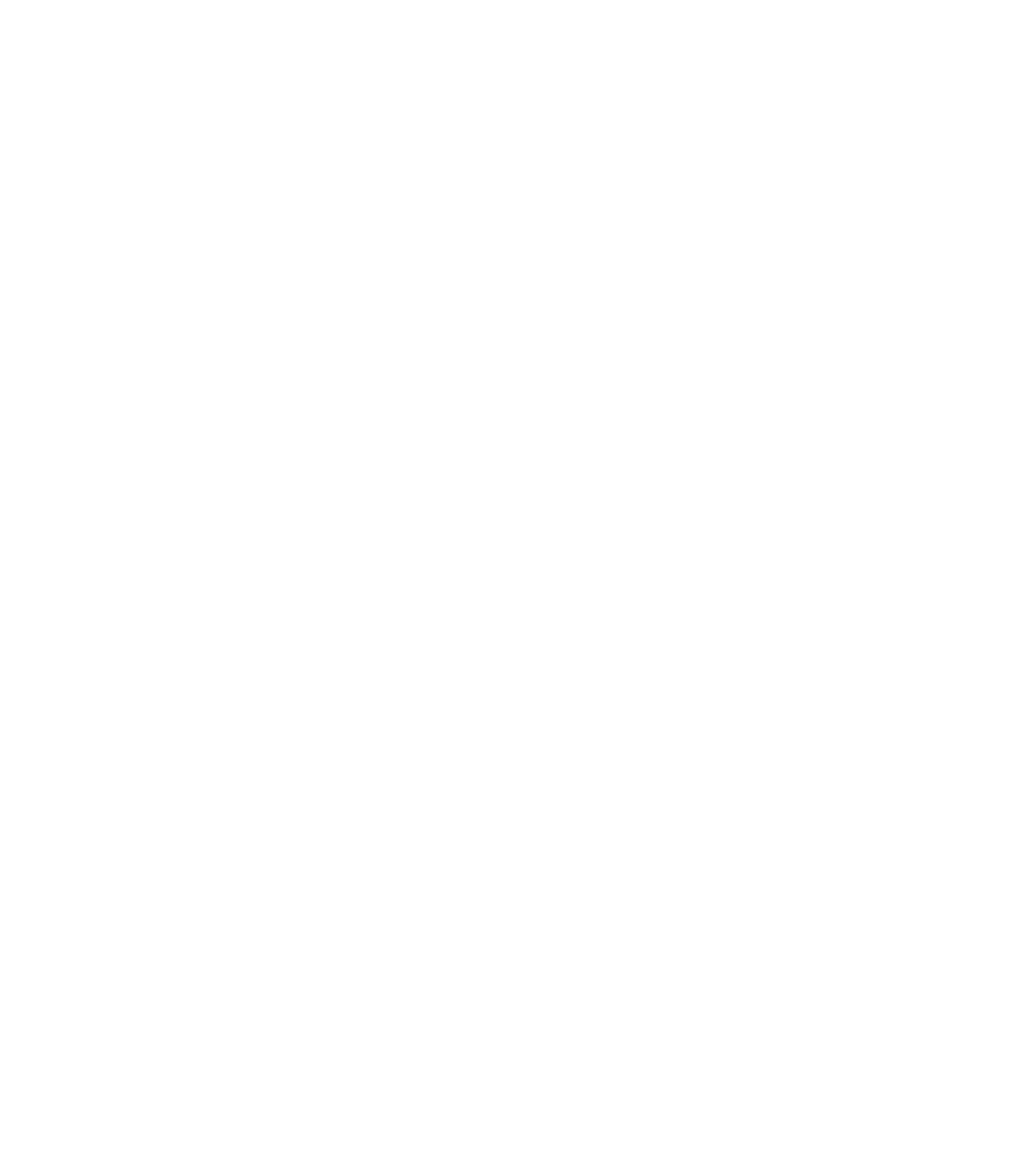
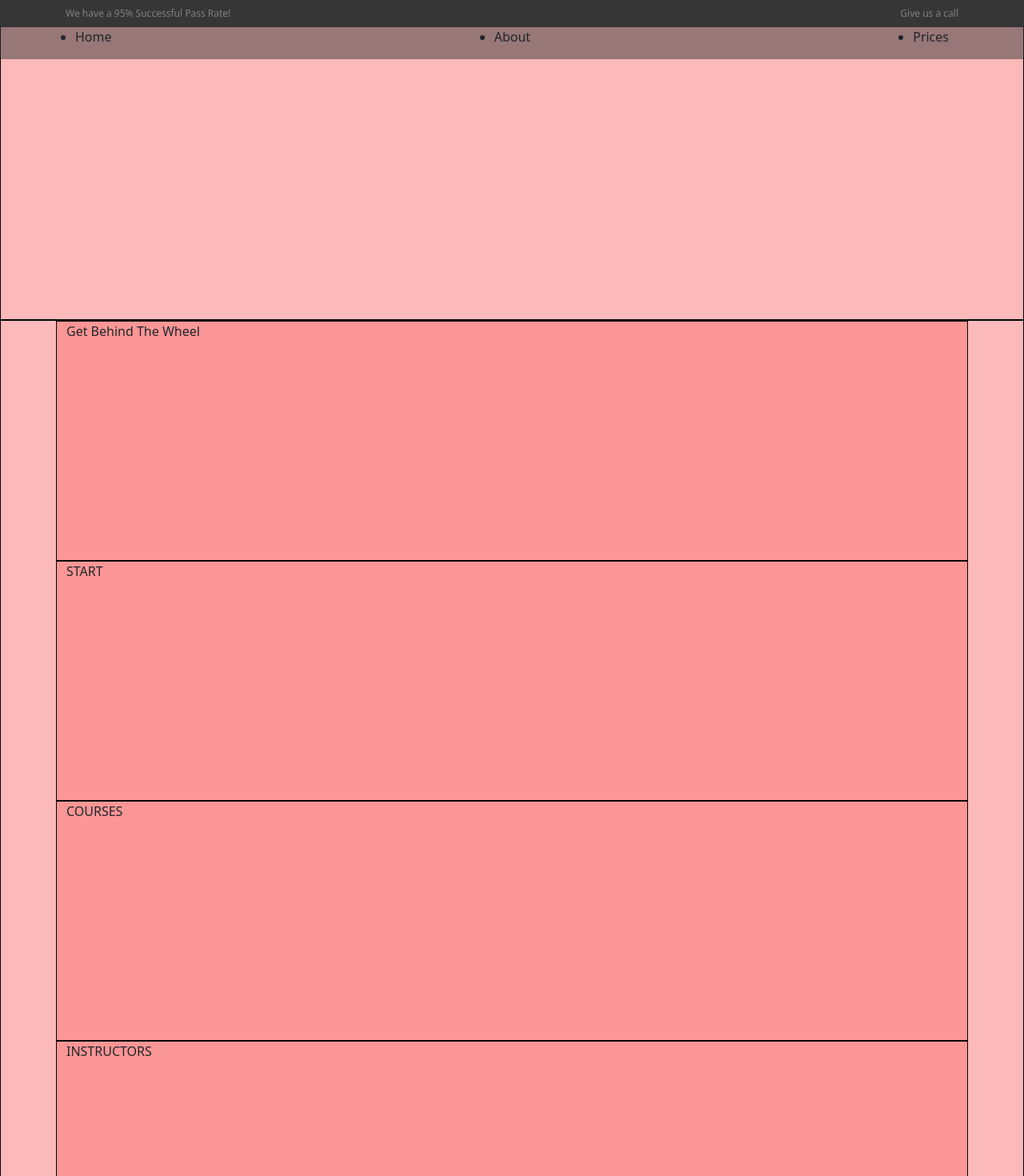
Before and after one commit to SebastianoMV/proj-html-vuejs, a Vue app: page / in a window 1280 px wide. Shown: the top 1470 px of the page at 80% size. Before the commit the page ends 800 px from the top, so only its background shows below. Built offline with nearby package versions, Linux system fonts and the light colour scheme.

Commit message:
Prima base Layout

```diff
--- a/package.json
+++ b/package.json
@@ -8,6 +8,7 @@
     "lint": "vue-cli-service lint"
   },
   "dependencies": {
+    "bootstrap": "^5.1.3",
     "core-js": "^3.8.3",
     "vue": "^2.6.14"
   },
--- a/src/App.vue
+++ b/src/App.vue
@@ -1,17 +1,27 @@
 <template>
-  <div >
+  <div>
+    <HeaderComp/>
+    <JumboComp/>
+    <MainComp/>
+    <FooterComp/>
 
   </div>
 </template>
 
 <script>
+import HeaderComp from './components/HeaderComp.vue';
+import MainComp from './components/MainComp.vue';
+import FooterComp from './components/FooterComp.vue';
+import JumboComp from './components/JumboComp.vue';
 
 
 export default {
-
+    components: { HeaderComp, MainComp, FooterComp, JumboComp }
 }
 </script>
 
 <style lang="scss">
+@import './assets/style/general';
+@import './assets/style/utilities'
 
 </style>
--- /dev/null
+++ b/src/assets/style/_general.scss
@@ -0,0 +1 @@
+@import '../../../node_modules/bootstrap/scss/bootstrap.scss'
--- /dev/null
+++ b/src/assets/style/_utilities.scss
@@ -0,0 +1,5 @@
+.debug{
+  background-color: rgba($color: #f97474, $alpha: 0.5);
+  border: 1px solid black;
+  height: 300px;
+}
--- /dev/null
+++ b/src/assets/style/_var.scss
@@ -0,0 +1 @@
+$primary-color: #7abc64;
--- /dev/null
+++ b/src/components/FooterComp.vue
@@ -0,0 +1,25 @@
+<template>
+  <footer>
+    <!-- FOOTER -->
+    <div class="debug container">
+      FOOTER
+    </div>
+
+     <!-- BANNER COPY -->
+    <div class="debug container">
+      BANNER COPY
+    </div>
+  </footer>
+
+</template>
+
+<script>
+export default {
+  name:'FooterComp'
+
+}
+</script>
+
+<style>
+
+</style>
--- /dev/null
+++ b/src/components/HeaderComp.vue
@@ -0,0 +1,50 @@
+<template>
+  <header>
+      <div class="banner-top-nav">
+        <div class="container d-flex justify-content-between py-2">
+          <span>We have a 95% Successful Pass Rate!</span>
+          <span>Give us a call</span>
+        </div>
+      </div>
+      <nav>
+        <div class="container d-flex ">
+          <img src="" alt="">
+          <ul class="container d-flex justify-content-between">
+           <li>Home</li>
+           <li>About</li>
+           <li>Prices</li>
+          </ul>
+        </div>
+      </nav>
+  </header>
+
+</template>
+
+<script>
+
+export default {
+  name: 'HeaderComp',
+
+}
+</script>
+
+<style lang="scss" scoped>
+header{
+  position: fixed;
+  z-index: 10;
+  top: 0;
+  left: 0;
+  width: 100%;
+  .banner-top-nav{
+    background-color: #353637;
+    font-size: 12px;
+    color: gray;
+  }
+  nav{
+    background-color: rgba($color: #353637, $alpha: 0.5);
+  }
+
+}
+
+
+</style>
--- /dev/null
+++ b/src/components/JumboComp.vue
@@ -0,0 +1,20 @@
+<template>
+  <div class="debug">
+
+  </div>
+</template>
+
+<script>
+export default {
+  name: 'JumboComp'
+
+}
+</script>
+
+<style lang="scss" scoped>
+
+div{
+  height: 400px;
+}
+
+</style>
--- /dev/null
+++ b/src/components/MainComp.vue
@@ -0,0 +1,51 @@
+<template>
+  <main class="debug">
+    <div class="debug container">
+      Get Behind The Wheel
+    </div>
+
+    <!-- BANNER START -->
+    <div class="debug container">
+      START
+    </div>
+
+    <!-- COURSES -->
+    <div class="debug container">
+      COURSES
+    </div>
+
+    <!-- INSTRUCTORS -->
+    <div class="debug container">
+      INSTRUCTORS
+    </div>
+
+    <!-- TESTIMONIALS -->
+    <div class="debug container">
+      TESTIMONIALS
+    </div>
+
+    <!-- BANNER NEWS -->
+    <div class="debug container">
+      NEWS
+    </div>
+
+     <!-- NEWSLETTERS -->
+    <div class="debug container">
+      NEWSLETTERS
+    </div>
+  </main>
+</template>
+
+<script>
+export default {
+  name: 'MainComp'
+}
+</script>
+
+<style lang="scss" scoped>
+
+main{
+  height: 100%;
+}
+
+</style>
```
Also changed, not shown: 1 other file (tests, documents, lock files or other folders).
